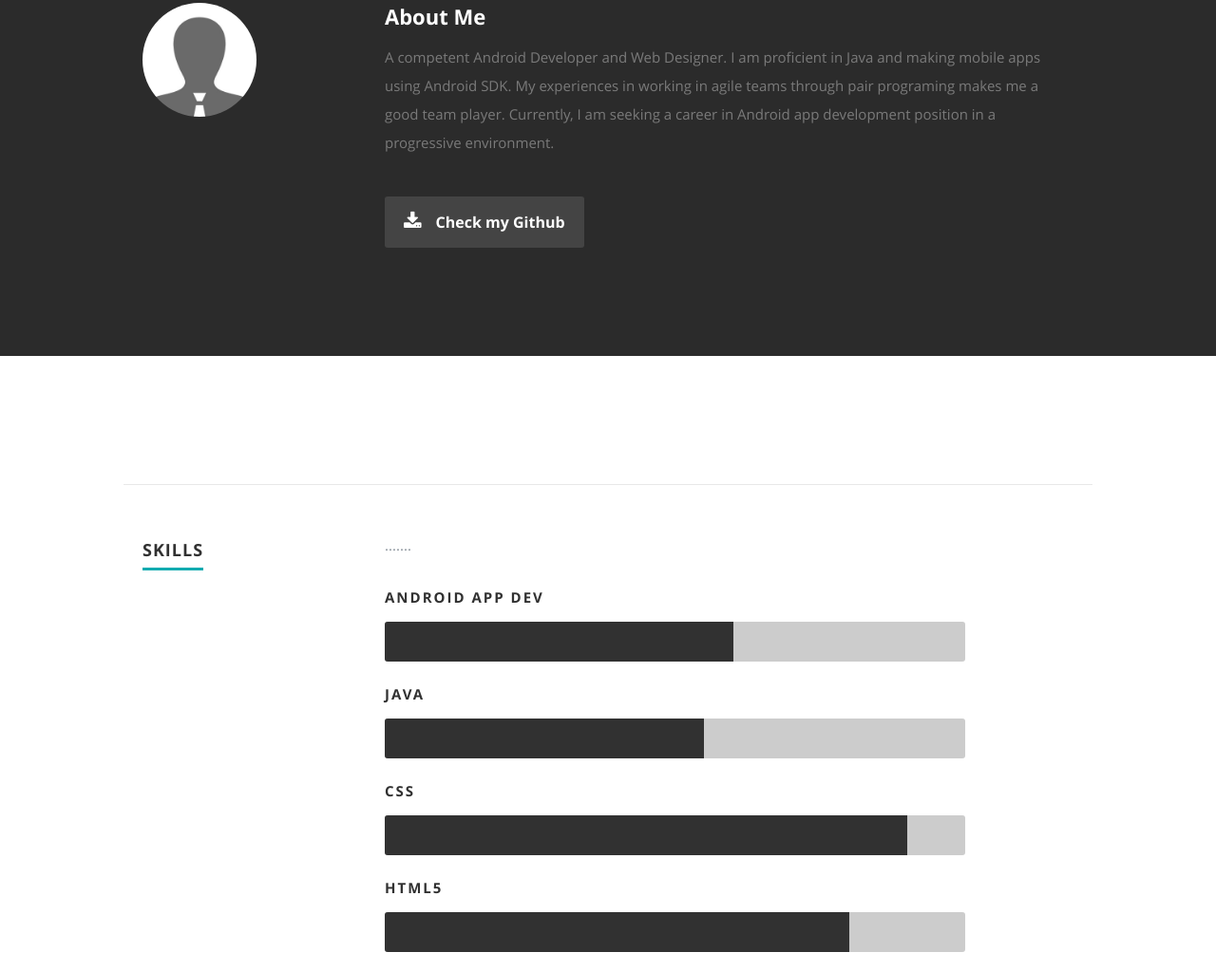
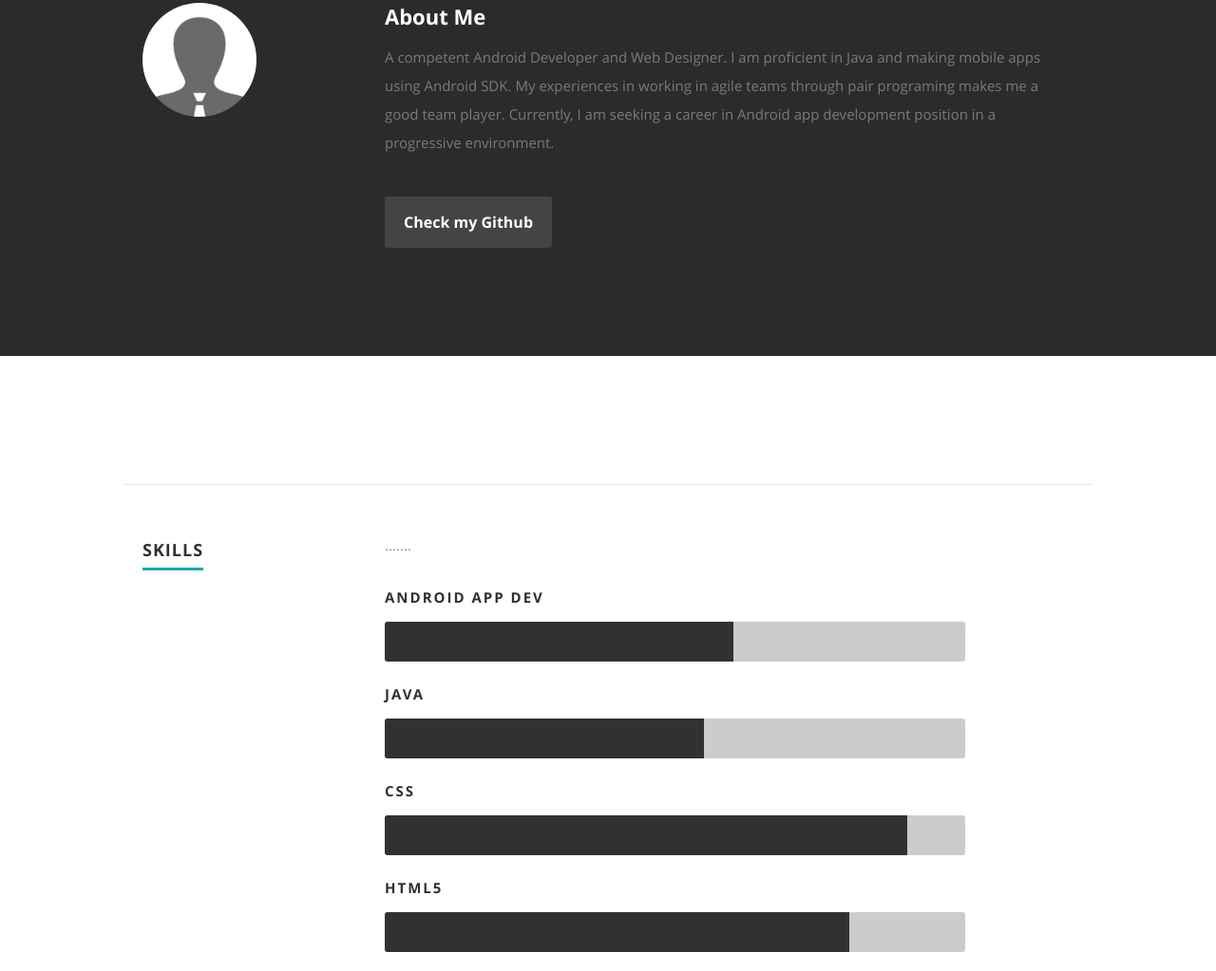
Before and after one commit to AlexanderMK/My-Portfolio, a plain HTML site: page index.html in a window 1280 px wide. Shown: the part 893-1916 px from the top of the page at 95% size. Drawn offline with nearby package versions, Linux system fonts and the light colour scheme; files whose address does not match are found by name.

```diff
--- a/index.html
+++ b/index.html
@@ -107,7 +107,7 @@
 
                <div class="columns download">
                   <p>
-                     <a href="https://github.com/AlexanderMK/" class="button"><i class="fa fa-download"></i>Check my Github</a>
+                     <a href="https://github.com/AlexanderMK/" class="button"></i>Check my Github</a>
                   </p>
                </div>
 
```
